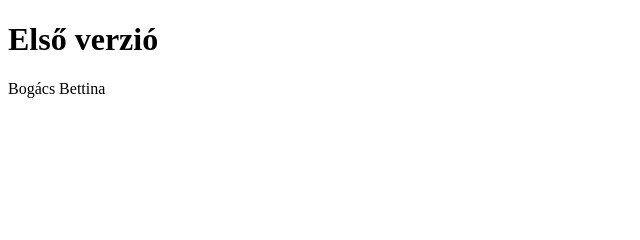
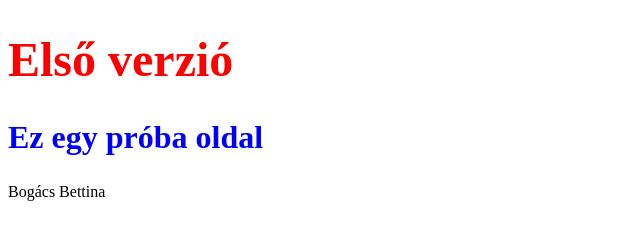
Before and after one commit to bogacsb/elso-proba-projekt, a plain HTML site: page index.html in a window 1280 px wide. Shown: the whole page, without its empty margins (0-640 px from the left). Drawn offline with Linux system fonts and the light colour scheme.

Commit message:
Elso projekt: Add index.css

```diff
--- a/index.html
+++ b/index.html
@@ -4,9 +4,11 @@
     <meta charset="UTF-8">
     <meta name="viewport" content="width=device-width, initial-scale=1.0">
     <title>Document</title>
+    <link rel="stylesheet" href="stilus/index.css">
 </head>
 <body>
     <h1>Első verzió</h1>
+    <h2>Ez egy próba oldal</h2>
     <p>Bogács Bettina</p>
 </body>
 </html>
--- /dev/null
+++ b/stilus/index.css
@@ -0,0 +1,9 @@
+h1{
+    color: red;
+    font-size: 3rem;
+}
+
+h2{
+    color: blue;
+    font-size: 2rem;
+}
```
